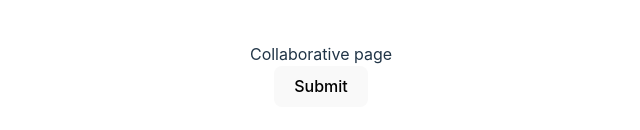
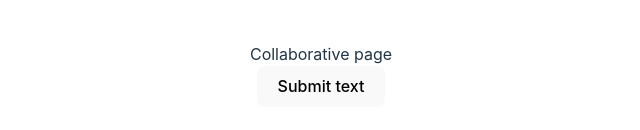
Before and after one commit to ewurasi-nyarkoa/first-react-project, a React (Vite) app: page / in a window 1280 px wide. Shown: the part 388-518 px from the top of the page, without its empty margins (319-959 px from the left). Built offline with nearby package versions, Linux system fonts and the light colour scheme.

Commit message:
added a text to my button

```diff
--- a/src/App.jsx
+++ b/src/App.jsx
@@ -3,7 +3,7 @@ import reactLogo from './assets/react.svg'
 import viteLogo from '/vite.svg'
 import Header from './components/Header'
 import './App.css'
-import ButtonComponent from './ButtonComponent'
+import ButtonComponent from './components/ButtonComponent'
 
 function App() {
   const [count, setCount] = useState(0)
--- a/src/ButtonComponent.jsx
+++ b/src/components/ButtonComponent.jsx
@@ -3,7 +3,7 @@ import React from 'react'
 function ButtonComponent() {
   return (
     <div>
-      <button type='button'>Submit</button>
+      <button type='button'>Submit text</button>
     </div>
   )
 }
```
